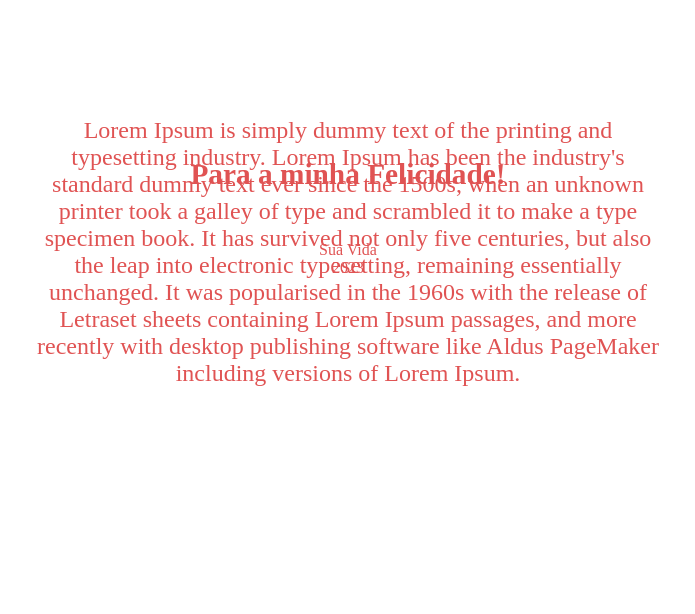
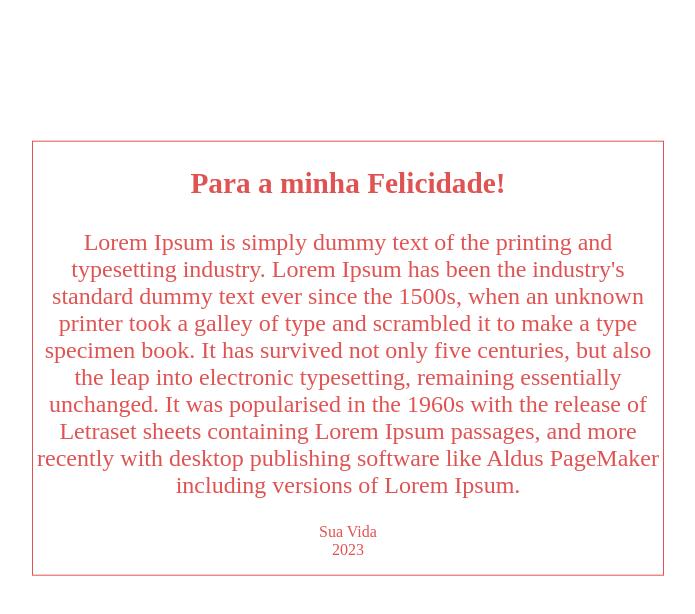
Before and after one commit to kelvinmorais/Project_Love, a plain HTML site: page coracao2.html in a window 1280 px wide. Shown: the whole page, without its empty margins (292-987 px from the left). Drawn offline with Linux system fonts and the light colour scheme.

Commit message:
ajustado css2

```diff
--- a/coracao2.html
+++ b/coracao2.html
@@ -11,7 +11,7 @@
     <div class="container3">
         <div class="child3">
             <h1 class="titulo">
-                <br><br><br><br><br>Para a minha Felicidade!
+               Para a minha Felicidade!
             </h1>
             <p class="paragrafo">
                 Lorem Ipsum is simply dummy text of the printing and typesetting
--- a/style.css
+++ b/style.css
@@ -68,7 +68,7 @@
   .container3 {
     position: relative;
     width: center;
-    height: 250px;
+    height: 700px;
 
   }
 
@@ -77,26 +77,31 @@
     top: 50%;
     left: 50%;
     transform: translate(-50%, -50%);
+    border: 1px solid rgb(224, 83, 83);
   }
 
 .titulo{
   font: bold 22pt ubuntu;
   color: rgb(224, 83, 83);
   text-align: center;
-  height: 100px;
+  padding: 5px;
+
+  max-width: 100%;
+
 }
 
 .paragrafo{
   font: normal 18pt ubuntu;
   color: rgb(224, 83, 83);
   text-align: center;
-  height: 100px;
+
 }
 
 .paragrafo2{
   font: normal 12pt ubuntu;
   color: rgb(224, 83, 83);
   text-align: center;
+
 
 }
 
```
